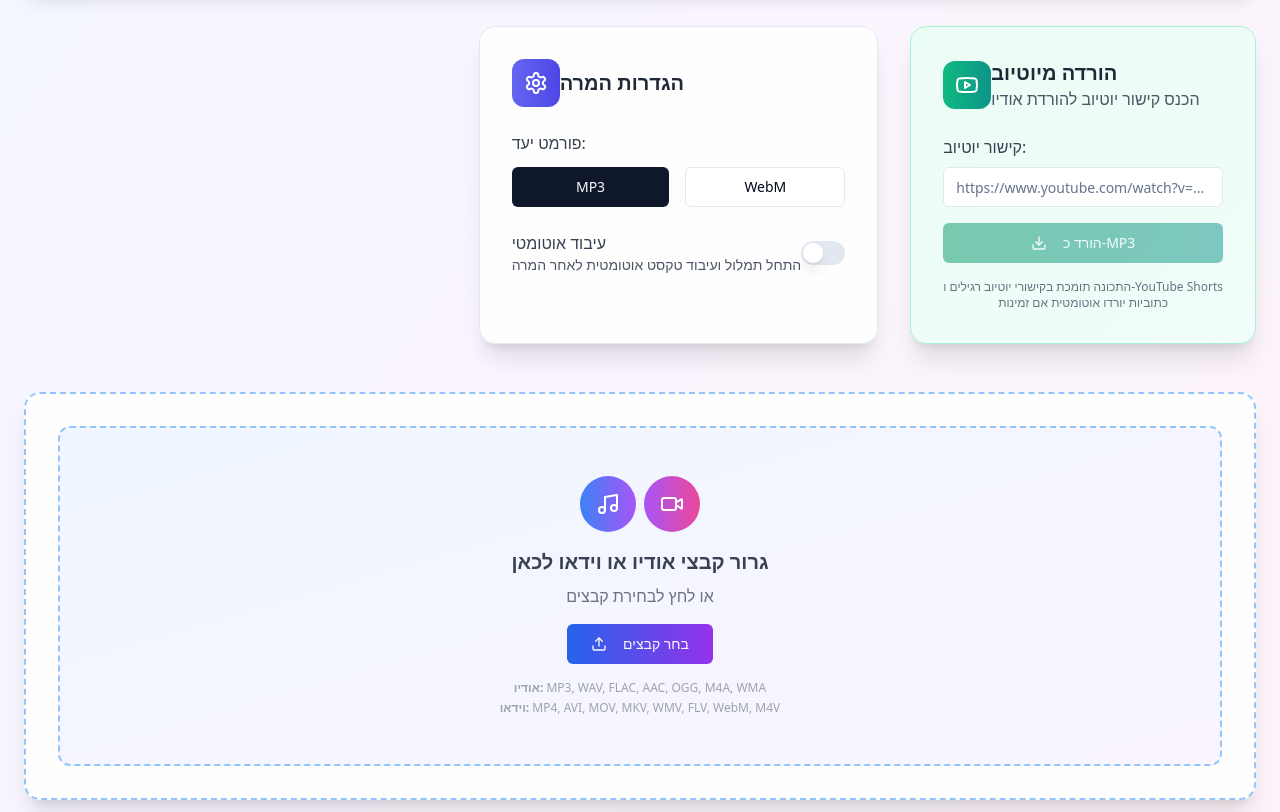
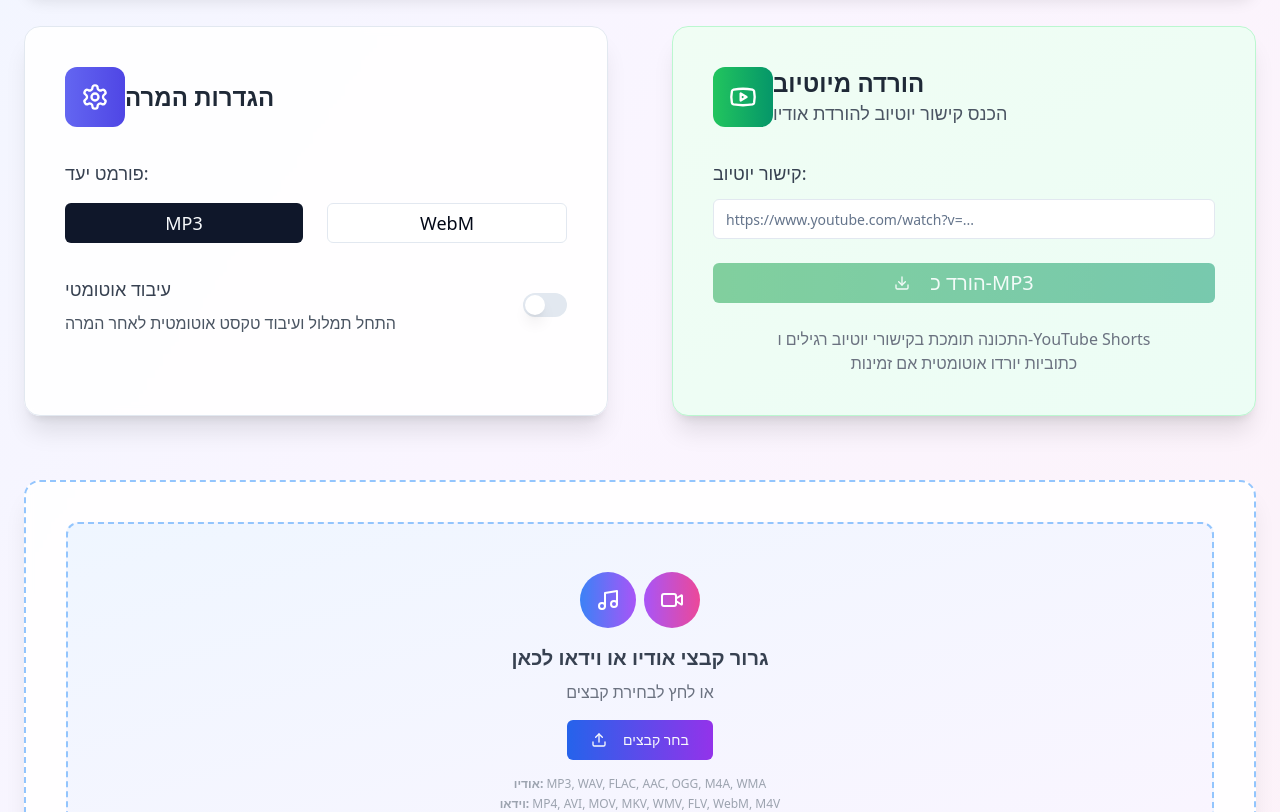
Before and after one commit to yayovtt/file-to-mp3-wizard, a React (Vite) app: page / in a window 1280 px wide. Shown: the part 723-1535 px from the top of the page. Built offline with nearby package versions, Linux system fonts and the light colour scheme.

Commit message:
Refactor UI layout and styling
Reordered and restyled the "Conversion Settings" and "YouTube Download" sections in the UI. Changed the YouTube download section to green.

```diff
--- a/src/components/NavigationTabs.tsx
+++ b/src/components/NavigationTabs.tsx
@@ -68,37 +68,37 @@ export const NavigationTabs = ({
           </TabsTrigger>
         </TabsList>
 
-        <TabsContent value="conversion" className="space-y-8">
-          <div className="grid grid-cols-1 xl:grid-cols-1 gap-12">
+        <TabsContent value="conversion" className="space-y-12">
+          <div className="grid grid-cols-1 xl:grid-cols-1 gap-16">
             {/* Upload Section */}
-            <div className="space-y-8">
-              {/* Settings and YouTube Download - Right Aligned with Better Spacing */}
-              <div className="flex justify-end gap-8 mb-12">
-                {/* Format and Auto-Processing Settings */}
-                <Card className="p-8 bg-white/90 backdrop-blur-sm shadow-xl rounded-2xl max-w-md">
-                  <div className="flex items-center mb-6">
-                    <div className="bg-gradient-to-r from-indigo-500 to-indigo-600 p-3 rounded-xl">
-                      <Settings className="w-6 h-6 text-white" />
+            <div className="space-y-12">
+              {/* Top Section - Settings and YouTube Download */}
+              <div className="grid grid-cols-1 lg:grid-cols-2 gap-16 mb-16">
+                {/* Format and Auto-Processing Settings - Above WebM */}
+                <Card className="p-10 bg-white/90 backdrop-blur-sm shadow-xl rounded-2xl">
+                  <div className="flex items-center mb-8">
+                    <div className="bg-gradient-to-r from-indigo-500 to-indigo-600 p-4 rounded-xl">
+                      <Settings className="w-7 h-7 text-white" />
                     </div>
-                    <h3 className="text-xl font-bold text-gray-800 mr-4">הגדרות המרה</h3>
+                    <h3 className="text-2xl font-bold text-gray-800 mr-6">הגדרות המרה</h3>
                   </div>
 
-                  <div className="space-y-6">
+                  <div className="space-y-8">
                     {/* Output Format Selection */}
                     <div>
-                      <Label className="text-base font-medium text-gray-700 mb-3 block">פורמט יעד:</Label>
-                      <div className="flex gap-4">
+                      <Label className="text-lg font-medium text-gray-700 mb-4 block">פורמט יעד:</Label>
+                      <div className="flex gap-6">
                         <Button
                           variant={outputFormat === 'mp3' ? 'default' : 'outline'}
                           onClick={() => onOutputFormatChange('mp3')}
-                          className="flex-1"
+                          className="flex-1 py-4 text-lg"
                         >
                           MP3
                         </Button>
                         <Button
                           variant={outputFormat === 'webm' ? 'default' : 'outline'}
                           onClick={() => onOutputFormatChange('webm')}
-                          className="flex-1"
+                          className="flex-1 py-4 text-lg"
                         >
                           WebM
                         </Button>
@@ -108,10 +108,10 @@ export const NavigationTabs = ({
                     {/* Auto-Processing Toggle */}
                     <div className="flex items-center justify-between">
                       <div>
-                        <Label htmlFor="auto-process" className="text-base font-medium text-gray-700">
+                        <Label htmlFor="auto-process" className="text-lg font-medium text-gray-700">
                           עיבוד אוטומטי
                         </Label>
-                        <p className="text-sm text-gray-600">
+                        <p className="text-base text-gray-600 mt-2">
                           התחל תמלול ועיבוד טקסט אוטומטית לאחר המרה
                         </p>
                       </div>
@@ -124,8 +124,8 @@ export const NavigationTabs = ({
                   </div>
                 </Card>
 
-                {/* YouTube Download with Better Spacing */}
-                <div className="max-w-md">
+                {/* YouTube Download - On the other side */}
+                <div>
                   <YouTubeDownload
                     onFileDownloaded={handleYouTubeFileDownloaded}
                     outputFormat={outputFormat}
@@ -133,28 +133,28 @@ export const NavigationTabs = ({
                 </div>
               </div>
 
-              <Card className="p-8 border-2 border-dashed border-blue-300 bg-white/90 backdrop-blur-sm shadow-xl rounded-2xl">
+              <Card className="p-10 border-2 border-dashed border-blue-300 bg-white/90 backdrop-blur-sm shadow-xl rounded-2xl">
                 <FileUpload onFilesSelected={onFilesSelected} />
               </Card>
 
               {files.length > 0 && (
-                <Card className="p-8 bg-white/90 backdrop-blur-sm shadow-xl rounded-2xl">
-                  <div className="flex items-center justify-between mb-6">
+                <Card className="p-10 bg-white/90 backdrop-blur-sm shadow-xl rounded-2xl">
+                  <div className="flex items-center justify-between mb-8">
                     <h3 className="text-2xl font-bold text-gray-800">רשימת קבצים</h3>
-                    <div className="flex gap-3 space-x-reverse">
+                    <div className="flex gap-4 space-x-reverse">
                       {pendingFiles.length > 0 && (
                         <Button
                           onClick={onConvertAll}
                           disabled={isConverting}
                           size="lg"
-                          className="bg-gradient-to-r from-blue-600 to-purple-600 hover:from-blue-700 hover:to-purple-700 px-8 py-3 text-lg rounded-xl shadow-lg"
+                          className="bg-gradient-to-r from-blue-600 to-purple-600 hover:from-blue-700 hover:to-purple-700 px-10 py-4 text-xl rounded-xl shadow-lg"
                         >
-                          <Sparkles className="w-5 h-5 mr-2" />
+                          <Sparkles className="w-6 h-6 mr-3" />
                           המר הכל ל-{outputFormat.toUpperCase()}
                         </Button>
                       )}
                       {completedFiles.length > 0 && (
-                        <Button variant="outline" onClick={onClearCompleted} size="lg" className="px-6 py-3 text-lg rounded-xl">
+                        <Button variant="outline" onClick={onClearCompleted} size="lg" className="px-8 py-4 text-xl rounded-xl">
                           נקה הושלמו
                         </Button>
                       )}
@@ -165,9 +165,9 @@ export const NavigationTabs = ({
               )}
 
               {/* Supported Formats */}
-              <Card className="p-4 bg-gradient-to-br from-indigo-50 to-purple-50 border-indigo-300 shadow-lg rounded-xl">
-                <h3 className="text-lg font-bold mb-3 text-gray-800">פורמטים נתמכים</h3>
-                <div className="text-sm text-gray-600">
+              <Card className="p-6 bg-gradient-to-br from-indigo-50 to-purple-50 border-indigo-300 shadow-lg rounded-xl">
+                <h3 className="text-xl font-bold mb-4 text-gray-800">פורמטים נתמכים</h3>
+                <div className="text-base text-gray-600">
                   <span className="font-medium">אודיו:</span> MP3, WAV, FLAC, AAC, OGG<br/>
                   <span className="font-medium">וידאו:</span> MP4, AVI, MOV, MKV, WebM<br/>
                   <span className="font-medium">יוטיוב:</span> כל קישור יוטיוב רגיל או Shorts<br/>
--- a/src/components/YouTubeDownload.tsx
+++ b/src/components/YouTubeDownload.tsx
@@ -96,20 +96,20 @@ export const YouTubeDownload = ({ onFileDownloaded, outputFormat }: YouTubeDownl
   };
 
   return (
-    <Card className="p-8 bg-gradient-to-br from-emerald-50 to-teal-50 border-emerald-200 shadow-xl rounded-2xl">
-      <div className="flex items-center mb-6">
-        <div className="bg-gradient-to-r from-emerald-500 to-teal-600 p-3 rounded-xl">
-          <Youtube className="w-6 h-6 text-white" />
+    <Card className="p-10 bg-gradient-to-br from-green-50 to-emerald-50 border-green-200 shadow-xl rounded-2xl">
+      <div className="flex items-center mb-8">
+        <div className="bg-gradient-to-r from-green-500 to-emerald-600 p-4 rounded-xl">
+          <Youtube className="w-7 h-7 text-white" />
         </div>
-        <div className="mr-4">
-          <h3 className="text-xl font-bold text-gray-800">הורדה מיוטיוב</h3>
-          <p className="text-gray-600">הכנס קישור יוטיוב להורדת אודיו</p>
+        <div className="mr-6">
+          <h3 className="text-2xl font-bold text-gray-800">הורדה מיוטיוב</h3>
+          <p className="text-lg text-gray-600">הכנס קישור יוטיוב להורדת אודיו</p>
         </div>
       </div>
 
-      <div className="space-y-4">
+      <div className="space-y-6">
         <div>
-          <Label htmlFor="youtube-url" className="text-base font-medium text-gray-700 mb-2 block">
+          <Label htmlFor="youtube-url" className="text-lg font-medium text-gray-700 mb-3 block">
             קישור יוטיוב:
           </Label>
           <Input
@@ -118,27 +118,27 @@ export const YouTubeDownload = ({ onFileDownloaded, outputFormat }: YouTubeDownl
             placeholder="https://www.youtube.com/watch?v=..."
             value={youtubeUrl}
             onChange={(e) => handleUrlChange(e.target.value)}
-            className="text-left"
+            className="text-left py-4 text-lg"
             dir="ltr"
           />
         </div>
 
         {videoInfo && (
-          <Card className="p-4 bg-white border-emerald-200">
+          <Card className="p-5 bg-white border-green-200">
             <div className="flex items-center space-x-3 rtl:space-x-reverse">
               <img
                 src={videoInfo.thumbnail}
                 alt="Video thumbnail"
-                className="w-16 h-12 object-cover rounded"
+                className="w-20 h-15 object-cover rounded"
                 onError={(e) => {
                   (e.target as HTMLImageElement).style.display = 'none';
                 }}
               />
               <div className="flex-1">
-                <p className="font-medium text-gray-900">{videoInfo.title}</p>
-                <p className="text-sm text-gray-600">
+                <p className="font-medium text-gray-900 text-lg">{videoInfo.title}</p>
+                <p className="text-base text-gray-600">
                   משך: {Math.floor(videoInfo.duration / 60)}:{(videoInfo.duration % 60).toString().padStart(2, '0')}
-                  {videoInfo.hasSubtitles && <span className="text-green-600 mr-2">• כתוביות זמינות</span>}
+                  {videoInfo.hasSubtitles && <span className="text-green-600 mr-3">• כתוביות זמינות</span>}
                 </p>
               </div>
             </div>
@@ -146,8 +146,8 @@ export const YouTubeDownload = ({ onFileDownloaded, outputFormat }: YouTubeDownl
         )}
 
         {isDownloading && (
-          <div className="space-y-2">
-            <div className="flex justify-between text-sm">
+          <div className="space-y-3">
+            <div className="flex justify-between text-base">
               <span>מוריד...</span>
               <span>{progress}%</span>
             </div>
@@ -158,15 +158,15 @@ export const YouTubeDownload = ({ onFileDownloaded, outputFormat }: YouTubeDownl
         <Button
           onClick={handleDownload}
           disabled={!youtubeUrl || isDownloading}
-          className="w-full bg-gradient-to-r from-emerald-600 to-teal-600 hover:from-emerald-700 hover:to-teal-700"
+          className="w-full bg-gradient-to-r from-green-600 to-emerald-600 hover:from-green-700 hover:to-emerald-700 py-4 text-xl"
         >
-          <Download className="w-4 h-4 mr-2" />
+          <Download className="w-5 h-5 mr-3" />
           {isDownloading ? 'מוריד...' : `הורד כ-${outputFormat.toUpperCase()}`}
         </Button>
 
-        <div className="text-xs text-gray-500 text-center">
-          <p>התכונה תומכת בקישורי יוטיוב רגילים ו-YouTube Shorts</p>
-          <p>כתוביות יורדו אוטומטית אם זמינות</p>
+        <div className="text-sm text-gray-500 text-center">
+          <p className="text-base">התכונה תומכת בקישורי יוטיוב רגילים ו-YouTube Shorts</p>
+          <p className="text-base">כתוביות יורדו אוטומטית אם זמינות</p>
         </div>
       </div>
     </Card>
```
